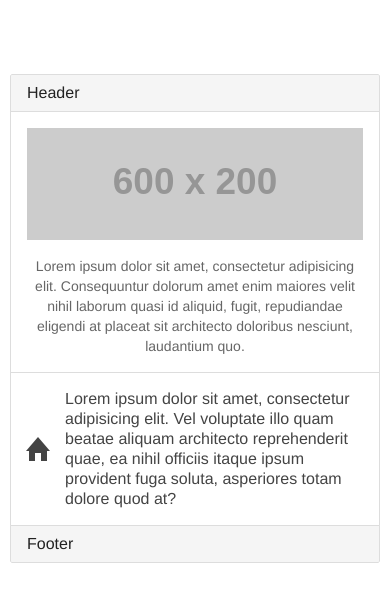
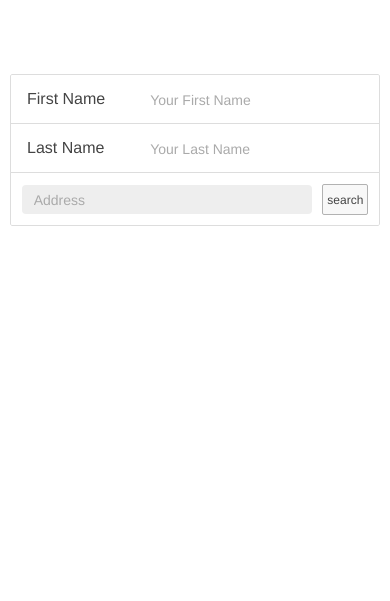
Before and after one commit to planetoftheweb/angularMobile, a website: page www/index.html in a window 390 px wide. Shown: the part 113-714 px from the top of the page. Drawn offline with Linux system fonts and the light colour scheme; some packages are replaced by stand-ins of ours; files that its build step writes are made by us from their sources; placeholder pictures from the web are drawn by us; files whose address does not match are found by name.

Commit message:
02_07 Beginning Forms

```diff
--- a/www/index.html
+++ b/www/index.html
@@ -40,22 +40,26 @@
 
   <ion-content>
 
-    <div class="list list-inset">
-      <div class="item item-divider">
-        Header
-      </div>
-      <div class="item item-image item-body">
-        <img src="http://placehold.it/600x200" alt="Item Img">
-        <p>Lorem ipsum dolor sit amet, consectetur adipisicing elit. Consequuntur dolorum amet enim maiores velit nihil laborum quasi id aliquid, fugit, repudiandae eligendi at placeat sit architecto doloribus nesciunt, laudantium quo.</p>
-      </div>
-      <div class="item item-icon-left item-text-wrap">
-        <i class="icon ion-home"></i>
-        Lorem ipsum dolor sit amet, consectetur adipisicing elit. Vel voluptate illo quam beatae aliquam architecto reprehenderit quae, ea nihil officiis itaque ipsum provident fuga soluta, asperiores totam dolore quod at?
-      </div>
-      <div class="item item-divider">
-        Footer
-      </div>
+  <div class="list list-inset">
+
+    <label class="item item-input">
+      <span class="input-label">First Name</span>
+      <input type="text" placeholder="Your First Name">
+    </label>
+
+    <label class="item item-input">
+      <span class="input-label">Last Name</span>
+      <input type="text" placeholder="Your Last Name">
+    </label>
+
+    <div class="item item-input-inset">
+      <label class="item-input-wrapper">
+        <input type="text" placeholder="Address">
+      </label>
+      <button class="button button-small">search</button>
     </div>
+
+  </div>
 
   </ion-content>
 
```
